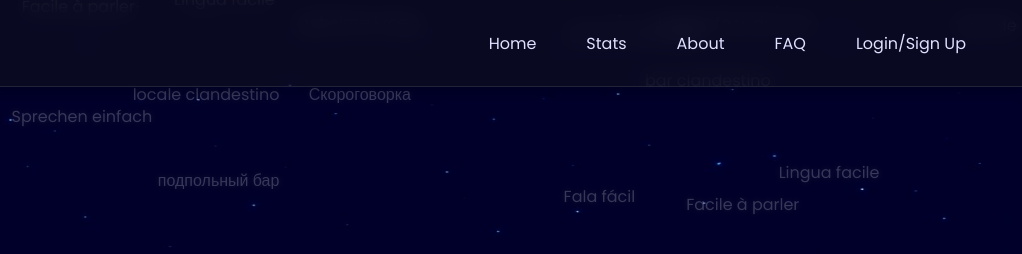
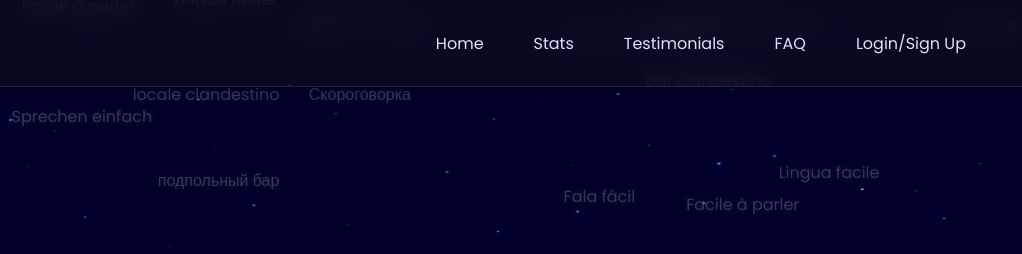
Before and after one commit to Deepak0118/Speak-Easy, a website: page index.html in a window 1280 px wide. Shown: the top 254 px of the page, 258-1280 px from the left. Drawn offline with nearby package versions, Linux system fonts and the light colour scheme.

Commit message:
nav bar about section changed to testimonials

```diff
--- a/index.html
+++ b/index.html
@@ -26,7 +26,7 @@
 
       <li><a href="#">Home</a></li>
       <li><a href="#stats">Stats</a></li>
-      <li><a href="#testimonials">About</a></li>
+      <li><a href="#testimonials">Testimonials</a></li>
       <li><a href="#faq">FAQ</a></li>
       <li><a href="Basic2.html">Login/Sign Up</a></li>
 
```
